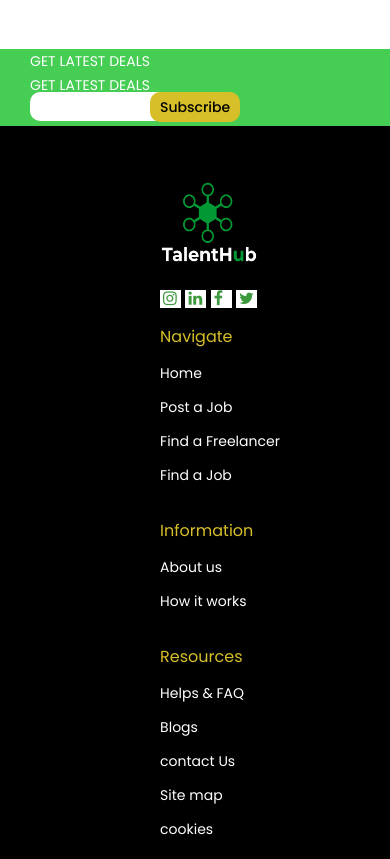
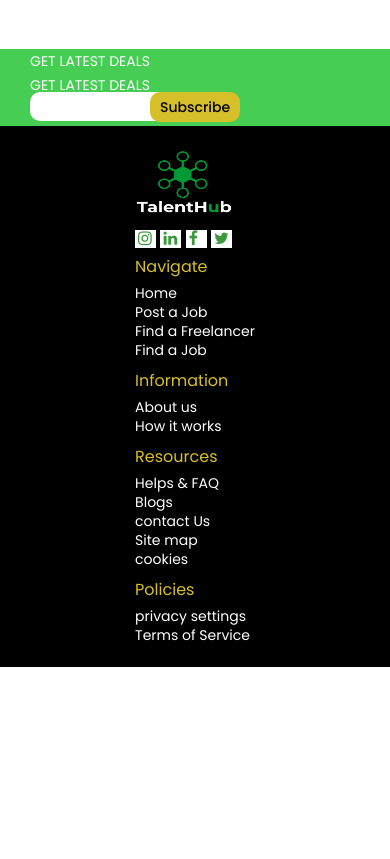
Before and after one commit to RIDOULL/TIMSAN-TALENT-HUB, a plain HTML site: page jobdetails.html in a window 390 px wide. Shown: the part 780-1639 px from the top of the page. After the commit the page ends 1447 px from the top, so only its background shows below. Drawn offline with Linux system fonts and the light colour scheme.

Commit message:
corected

```diff
--- a/asset/styles/styles.css
+++ b/asset/styles/styles.css
@@ -639,7 +639,7 @@ footer{
 
 .footer-list{
     color: rgba(215, 191, 41, 1);
-    margin-bottom: 50px;
+    margin-bottom: 30px;
     font-size: 16px;
     line-height: 18px;
     font-weight: 400;
@@ -655,14 +655,14 @@ footer{
 
 .footer__company>img, .pwd-img>img{
     width: 100px;
-    height: 90px;
-    padding-bottom: 20px;
+    height: 70px;
+    padding-bottom: 10px;
 }
 
  .block>li{
-      display: block;
+      display: grid;
       line-height: 18px;
-      padding-bottom: 20px;
+      padding-bottom: 10px;
  }
 
  #search{
@@ -1929,8 +1929,6 @@ font-weight: 500;
 .headicon>.dropdown-content{
 margin-left: 30px;
 }
-
-
   .head_search{
     width: 230px;
     width: 30px;
@@ -1954,7 +1952,7 @@ margin-left: 30px;
     font-weight: 500;
   }
   .footer-list{
-    margin-bottom: 20px;
+    margin-bottom: 10px;
 }
 
 .dropdown {
@@ -1997,7 +1995,14 @@ margin-left: 30px;
     height: 90px;
     margin-top: 20px;
   }
-
+  .footer{
+    display: grid;
+    padding: 20px 0px;
+  }
+  .block>li{
+    display: grid;
+    padding-bottom: 5px;
+}
 
    .cate, .Article-heading, .feature__title {
     display: flex;
@@ -2006,19 +2011,19 @@ margin-left: 30px;
     font-weight: 500;
     line-height: 36px;
    }
-   .client-paragraph, feature__paragraph{
+   .client-paragraph, .feature__paragraph{
     float: none;
     display: flex;
     justify-content: center;
     padding-top: 20px;
     padding-bottom: 20px;
    }
-   .footer, .flex_home, .flex-discover,.subscribe_nav,
+    .flex_home, .flex-discover,.subscribe_nav,
     .flex_recent, .headicon, .headicon1, .nav_postjob>li{
     display: flex;
     flex-direction: column;
    }
-   .subscribe_nav{
+   .subscribe_nav, .footer__nav{
     margin-top: 10px;
    }
     #banner, .jobform_flex{
@@ -2030,7 +2035,7 @@ margin-left: 30px;
      .span-head{
       margin-left: 100px;
      }
-   .footer__nav, .span-head{
+    .span-head{
     margin-top: 20px;
    }
    .signup-frame1{
```
